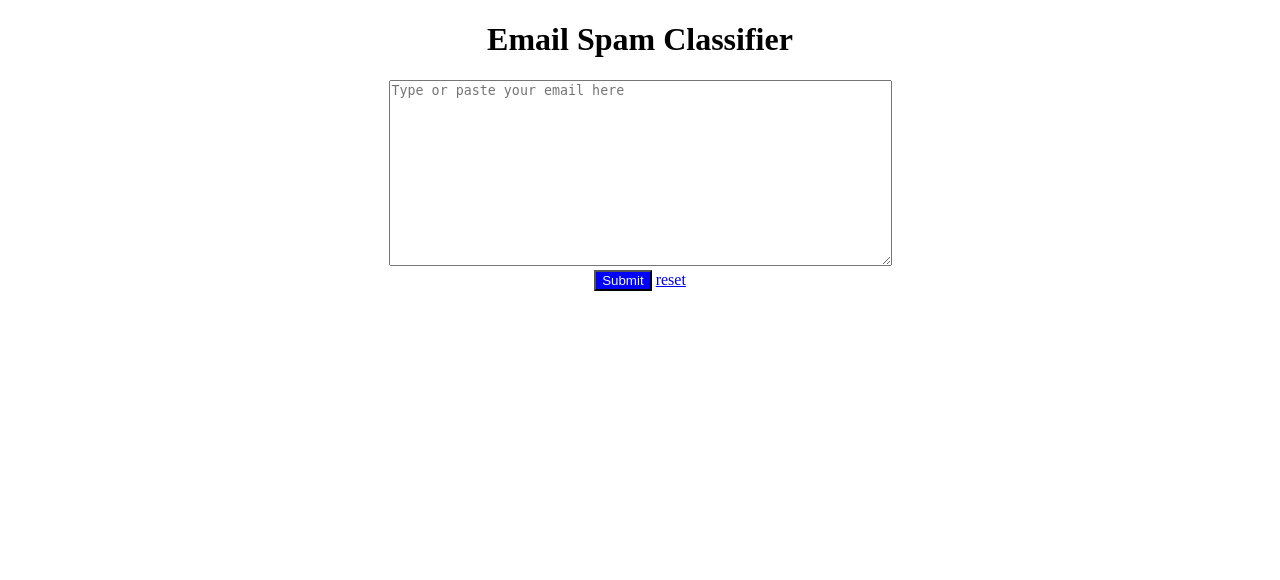
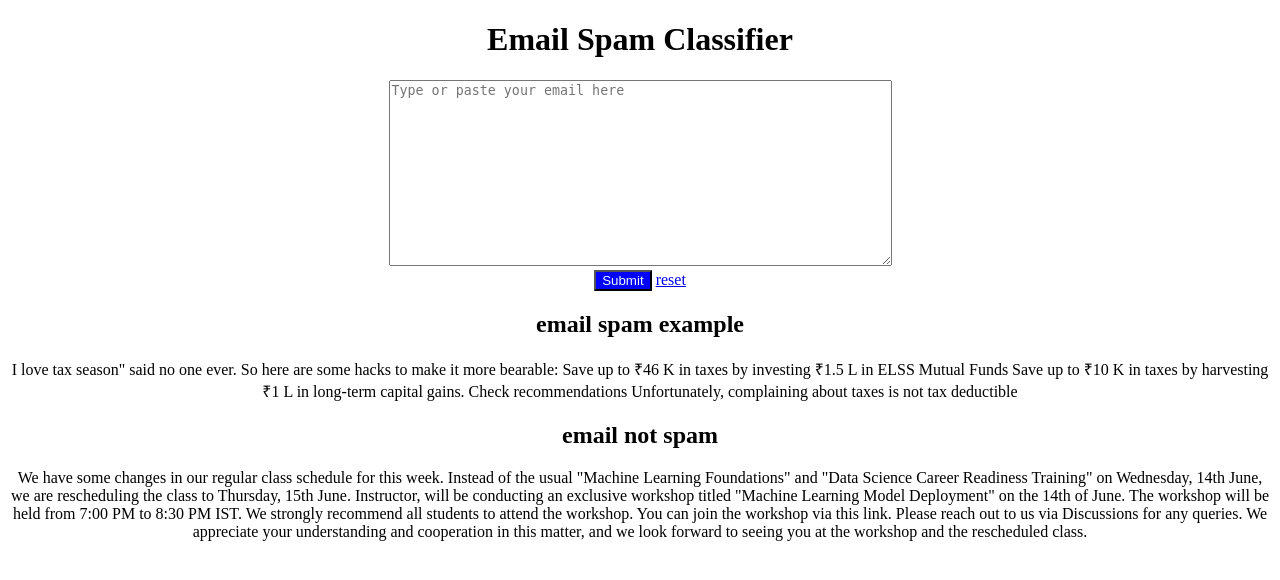
Before and after one commit to Vikas1177/trial-flask, a Flask app: page / in a window 1280 px wide. Shown: the top 580 px of the page. Run offline with Flask 3, Linux system fonts and the light colour scheme; parts of the project's set-up code (start-up, migrations or seed data) failed here and were passed over.

Commit message:
added examples

```diff
--- a/templates/index.html
+++ b/templates/index.html
@@ -21,7 +21,8 @@
     <h1>Email Spam Classifier</h1>
     <div>
         <form method="post" action="/predict">
-            <textarea rows="12" cols="60" name="email-content" placeholder="Type or paste your email here">{{email_text}}</textarea>
+            <textarea rows="12" cols="60" name="email-content"
+                placeholder="Type or paste your email here">{{email_text}}</textarea>
             <div>
                 <button>
                     Submit
@@ -40,6 +41,23 @@
         {% endif %}
         <!-- <p id="display"></p> -->
     </div>
+    <div>
+        <h2>email spam example</h2>
+        <p>
+            I love tax season" said no one ever. So here are some hacks to make it more bearable:
+            Save up to ₹46 K in taxes by investing ₹1.5 L in ELSS Mutual Funds
+            Save up to ₹10 K in taxes by harvesting ₹1 L in long-term capital gains. Check recommendations
+            Unfortunately, complaining about taxes is not tax deductible
+        </p>
+    </div>
+    <div><h2>email not spam</h2>
+    <p>We have some changes in our regular class schedule for this week. Instead of the usual "Machine Learning Foundations" and "Data Science Career Readiness Training" on Wednesday, 14th June, we are rescheduling the class to Thursday, 15th June.
+
+        Instructor, will be conducting an exclusive workshop titled "Machine Learning Model Deployment" on the 14th of June. The workshop will be held from 7:00 PM to 8:30 PM IST. We strongly recommend all students to attend the workshop.
+
+        You can join the workshop via this link.
+
+        Please reach out to us via Discussions for any queries. We appreciate your understanding and cooperation in this matter, and we look forward to seeing you at the workshop and the rescheduled class.</p></div>
 </body>
 
 </html>
```
